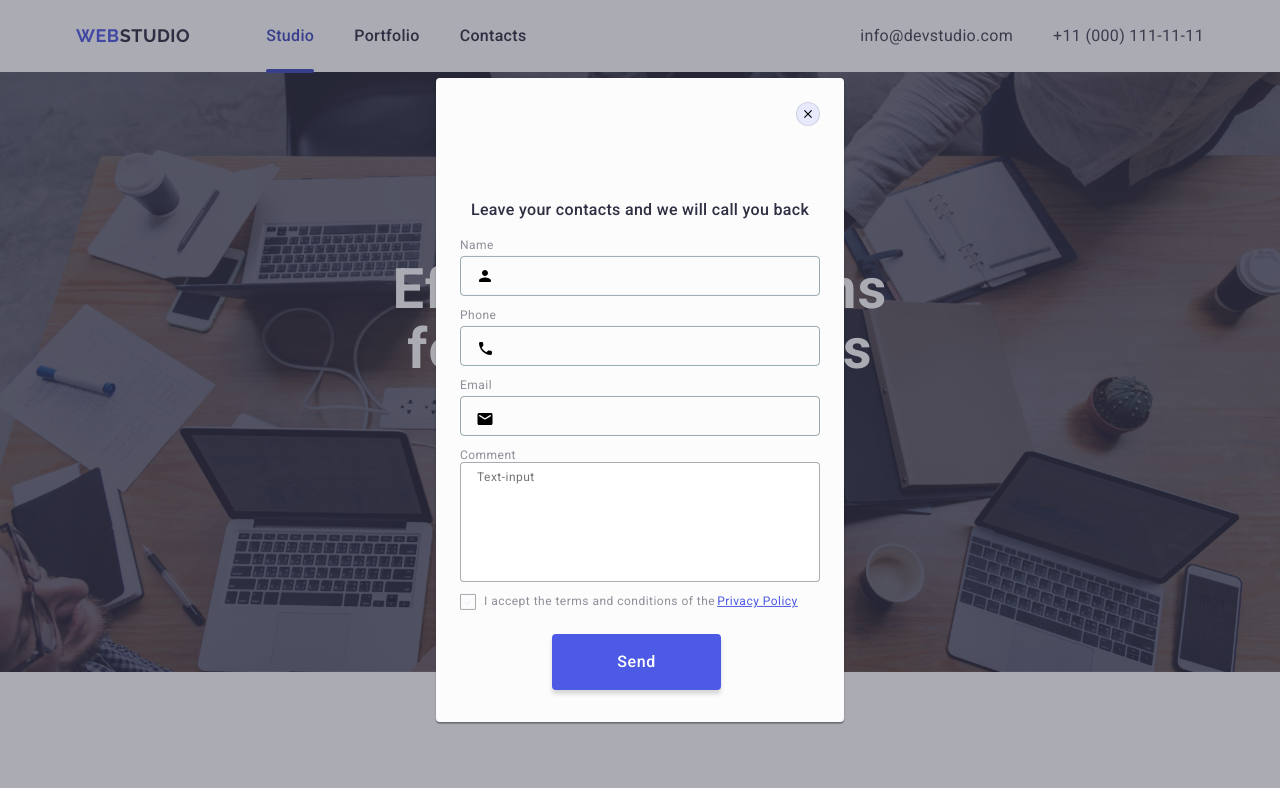
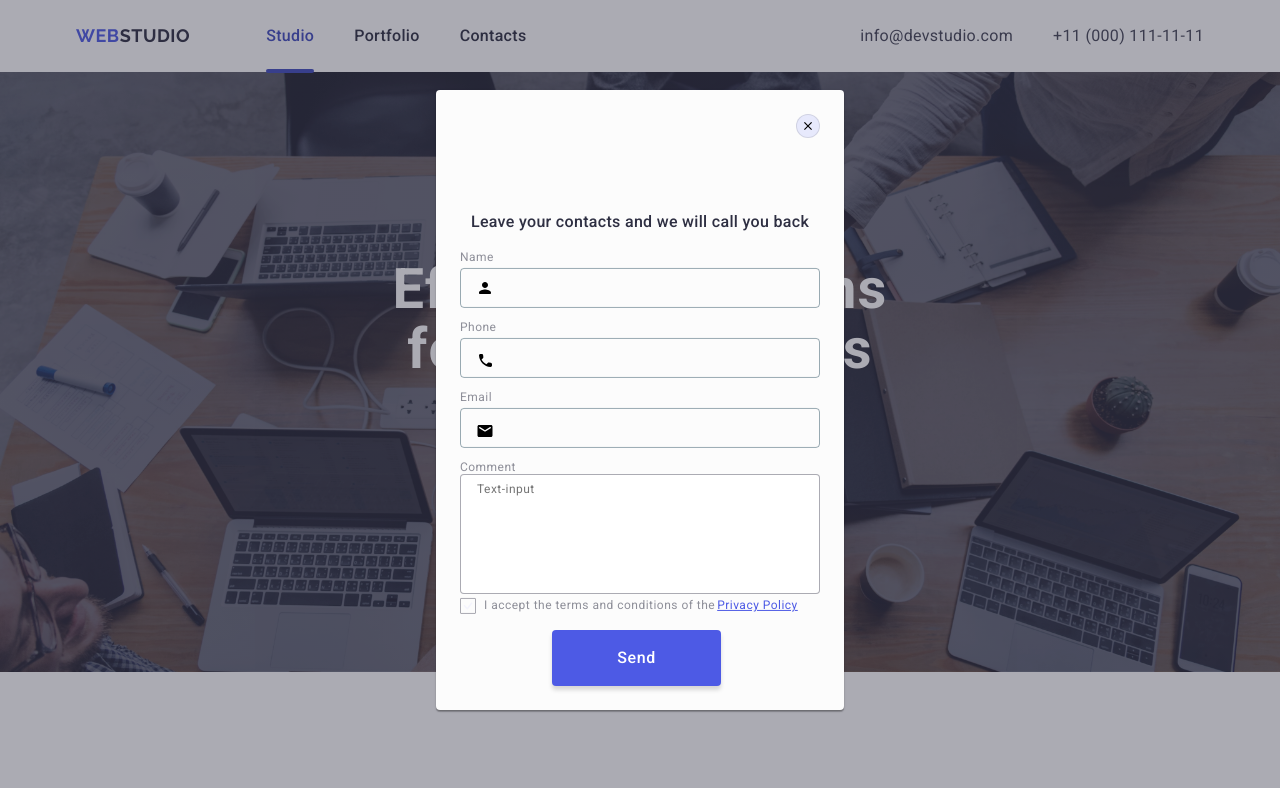
Before and after one commit to idparker/goit-markup-hw-05, a plain HTML site: page index.html in a window 1280 px wide. Shown: the top 788 px of the page. Drawn offline with nearby package versions, Linux system fonts and the light colour scheme.

Commit message:
32132333

```diff
--- a/css/styles.css
+++ b/css/styles.css
@@ -670,12 +670,12 @@ a {
   margin-bottom: 16px;
 }
 
-.modal-info {
+/* .modal-info {
   display: flex;
   gap: 8px;
   flex-direction: column;
   margin-bottom: 8px;
-}
+} */
 
 .modal-label {
   display: flex;
@@ -740,6 +740,11 @@ a {
 
 .input-wrap {
   position: relative;
+
+  display: flex;
+  gap: 8px;
+  flex-direction: column;
+  margin-bottom: 8px;
 }
 
 .modal-input-icon {
--- a/index.html
+++ b/index.html
@@ -553,8 +553,6 @@
         <p class="modal-title">Leave your contacts and we will call you back</p>
 
         <form class="modal-form">
-          <div class="modal-info">
-            <div class="modal-field">
           <div class="input-wrap">
             <label class="modal-label">
               Name
@@ -563,7 +561,6 @@
                 <use href="./images/icons.svg#icon-person"></use>
               </svg>
             </label>
-              </div>
           </div>
 
           <div class="modal-field">
@@ -618,7 +615,6 @@
           </div>
 
           <button class="modal-send-button" type="submit">Send</button>
-          </div>
         </form>
       </div>
     </div>
```
Lines whose indentation alone changed are shown as unchanged.
